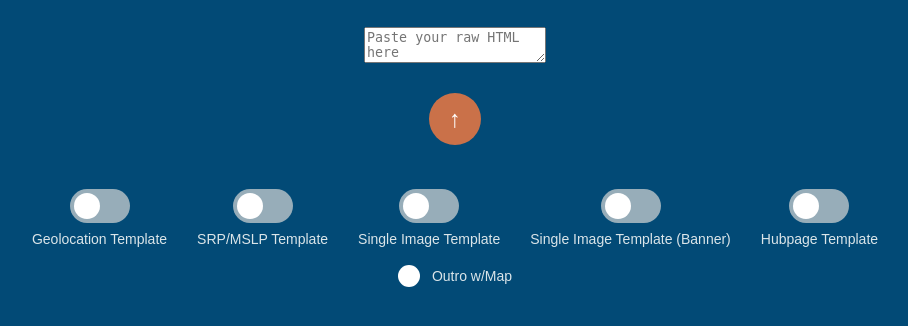
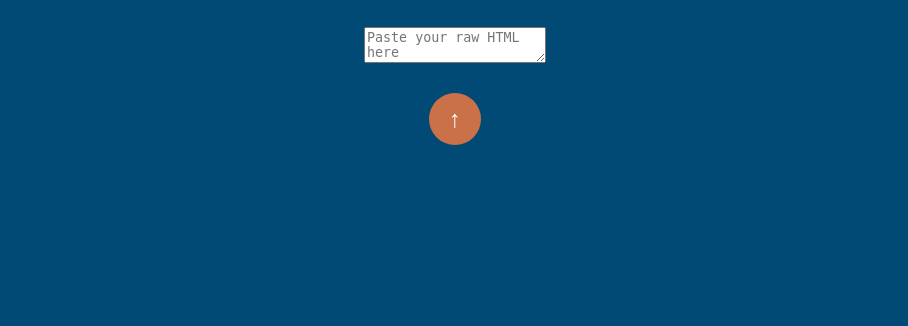
Before and after one commit to mabolden/stream-companies-upi, a Flask app: page / in a window 1280 px wide. Shown: the part 241-567 px from the top of the page, without its empty margins (185-1093 px from the left). Run offline with Flask 3, Linux system fonts and the light colour scheme; some libraries are stand-ins or nearby versions.

Commit message:
Update index.html

```diff
--- a/templates/index.html
+++ b/templates/index.html
@@ -40,46 +40,6 @@
             width: 100%;
         }
 
-        .cke_editor_html_content {
-            margin: 0 auto;
-        }
-
-        .map-check-row {
-            display: flex;
-            justify-content: center;
-            margin-top: 18px;
-        }
-
-        .map-check {
-            display: inline-flex;
-            align-items: center;
-            gap: 12px;
-            cursor: pointer;
-            user-select: none;
-        }
-
-        .map-check input[type="checkbox"] {
-            position: absolute;
-            opacity: 0;
-            pointer-events: none;
-        }
-
-        .map-check__dot {
-            width: 22px;
-            height: 22px;
-            border-radius: 50%;
-            background: #ffffff;
-            border: 2px solid rgba(255, 255, 255, 0.85);
-            box-sizing: border-box;
-            transition: background-color 160ms ease, border-color 160ms ease, box-shadow 160ms ease;
-        }
-
-        .map-check input[type="checkbox"]:checked + .map-check__dot {
-            background: #ca7149;
-            border-color: #ca7149;
-            box-shadow: 0 0 0 3px rgba(202, 113, 73, 0.35);
-        }
-
         /* CKEditor maximize behavior */
         body.cke_maximized {
             padding-top: 0 !important;
@@ -120,7 +80,6 @@
 
 <body>
 
-    <!-- Header -->
     <div class="banner">
         <div class="logo-container">
             <img src="{{ url_for('static', filename='Stream_Logo.png') }}" alt="Stream Companies Logo">
@@ -128,10 +87,8 @@
         <h1>Stream Companies UPI (Content Generator)</h1>
     </div>
 
-    <!-- Main Content -->
     <div class="content">
 
-        <!-- UPI Logo -->
         <div style="display:flex;justify-content:center;align-items:center;margin-top:10px;">
             <img src="{{ url_for('static', filename='UPI_Logo.png') }}"
                  alt="Unpaid Intern Logo"
@@ -140,59 +97,14 @@
 
         <h2>Hi! I'm your personal UPI</h2>
 
-        <!-- Input Form -->
         <form method="POST">
 
-            <!-- HTML Editor -->
             <div class="editor-container">
                 <textarea id="html_content" name="html_content" placeholder="Paste your raw HTML here"></textarea>
             </div>
 
-            <!-- Submit Button -->
             <div style="text-align:center;">
                 <button class="button" type="submit"><strong>↑</strong></button>
-            </div>
-
-            <!-- Template Toggles -->
-            <div class="toggle-row">
-                <label class="switch-label">
-                    <input type="checkbox" id="geo_toggle" name="geo_toggle">
-                    <span class="slider"></span>
-                    <div class="switch-text">Geolocation Template</div>
-                </label>
-
-                <label class="switch-label">
-                    <input type="checkbox" id="mslp_toggle" name="mslp_toggle">
-                    <span class="slider"></span>
-                    <div class="switch-text">SRP/MSLP Template</div>
-                </label>
-
-                <label class="switch-label">
-                    <input type="checkbox" id="single_image_toggle" name="single_image_toggle">
-                    <span class="slider"></span>
-                    <div class="switch-text">Single Image Template</div>
-                </label>
-
-                <label class="switch-label">
-                    <input type="checkbox" id="single_banner_toggle" name="single_image_banner_toggle">
-                    <span class="slider"></span>
-                    <div class="switch-text">Single Image Template (Banner)</div>
-                </label>
-
-                <label class="switch-label">
-                    <input type="checkbox" id="hubpage_toggle" name="hubpage_toggle">
-                    <span class="slider"></span>
-                    <div class="switch-text">Hubpage Template</div>
-                </label>
-            </div>
-
-            <!-- Map Option -->
-            <div class="map-check-row">
-                <label class="map-check">
-                    <input type="checkbox" id="map_outro_toggle" name="map_outro_toggle">
-                    <span class="map-check__dot"></span>
-                    <div class="switch-text">Outro w/Map</div>
-                </label>
             </div>
 
         </form>
@@ -202,9 +114,9 @@
             <a class="download-button" href="{{ download_url }}" download>Download Output File</a>
         </div>
         {% endif %}
+
     </div>
 
-    <!-- Scripts -->
     <script>
         document.addEventListener('DOMContentLoaded', function () {
 
@@ -216,7 +128,7 @@
                 allowedContent: false,
                 extraAllowedContent: 'h1 h2 h3 h4 h5 h6 p ul ol li strong em a[href] br',
 
-                /* Formatting behavior */
+                /* Formatting */
                 format_tags: 'p;h1;h2;h3;h4;h5;h6',
                 autoParagraph: false,
 
@@ -229,58 +141,15 @@
                 removeFormatAttributes: 'style,font,span',
                 removeFormatTags: 'span',
 
-                /* Editor display styling */
-                contentsCss: '/static/style.css',
+                /* Editor appearance (isolated, neutral) */
+                contentsCss: [
+                    'data:text/css,' +
+                    'body{background:#ffffff;color:#000000;font-family:Arial,Helvetica,sans-serif;padding:12px;}' +
+                    'h1{font-size:2em;}h2{font-size:1.6em;}h3{font-size:1.35em;}' +
+                    'h4{font-size:1.15em;}h5{font-size:1em;}h6{font-size:.9em;}'
+                ],
 
-                /* Plugin cleanup */
                 removePlugins: 'elementspath,resize'
-            });
-
-            function resizeMaximized(editorInstance) {
-                if (!document.body.classList.contains('cke_maximized')) return;
-
-                const container = editorInstance.container && editorInstance.container.$;
-                if (!container) return;
-
-                const top = container.querySelector('.cke_top')?.offsetHeight || 0;
-                const bottom = container.querySelector('.cke_bottom')?.offsetHeight || 0;
-                const contents = container.querySelector('.cke_contents');
-                if (!contents) return;
-
-                const h = window.innerHeight - top - bottom;
-                if (h > 0) contents.style.height = h + 'px';
-            }
-
-            editor.on('afterCommandExec', function (e) {
-                if (e.data && e.data.name === 'maximize') {
-                    setTimeout(function () { resizeMaximized(editor); }, 50);
-                }
-            });
-
-            editor.on('mode', function () {
-                setTimeout(function () { resizeMaximized(editor); }, 50);
-            });
-
-            window.addEventListener('resize', function () {
-                resizeMaximized(editor);
-            });
-
-            const templateToggles = [
-                document.getElementById('geo_toggle'),
-                document.getElementById('mslp_toggle'),
-                document.getElementById('single_image_toggle'),
-                document.getElementById('single_banner_toggle'),
-                document.getElementById('hubpage_toggle')
-            ];
-
-            templateToggles.forEach(toggle => {
-                toggle.addEventListener('change', () => {
-                    if (toggle.checked) {
-                        templateToggles.forEach(other => {
-                            if (other !== toggle) other.checked = false;
-                        });
-                    }
-                });
             });
 
         });
```
